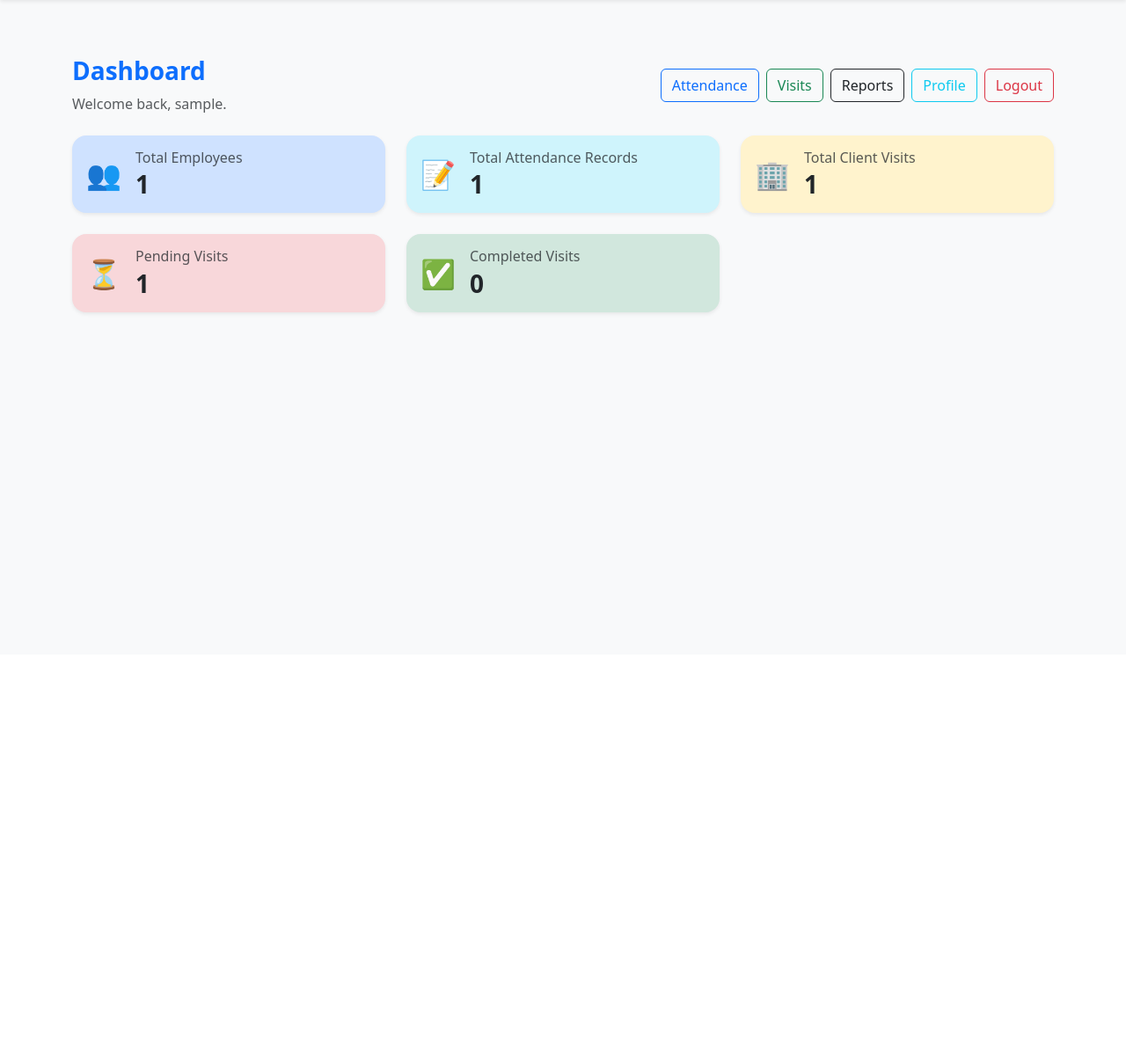
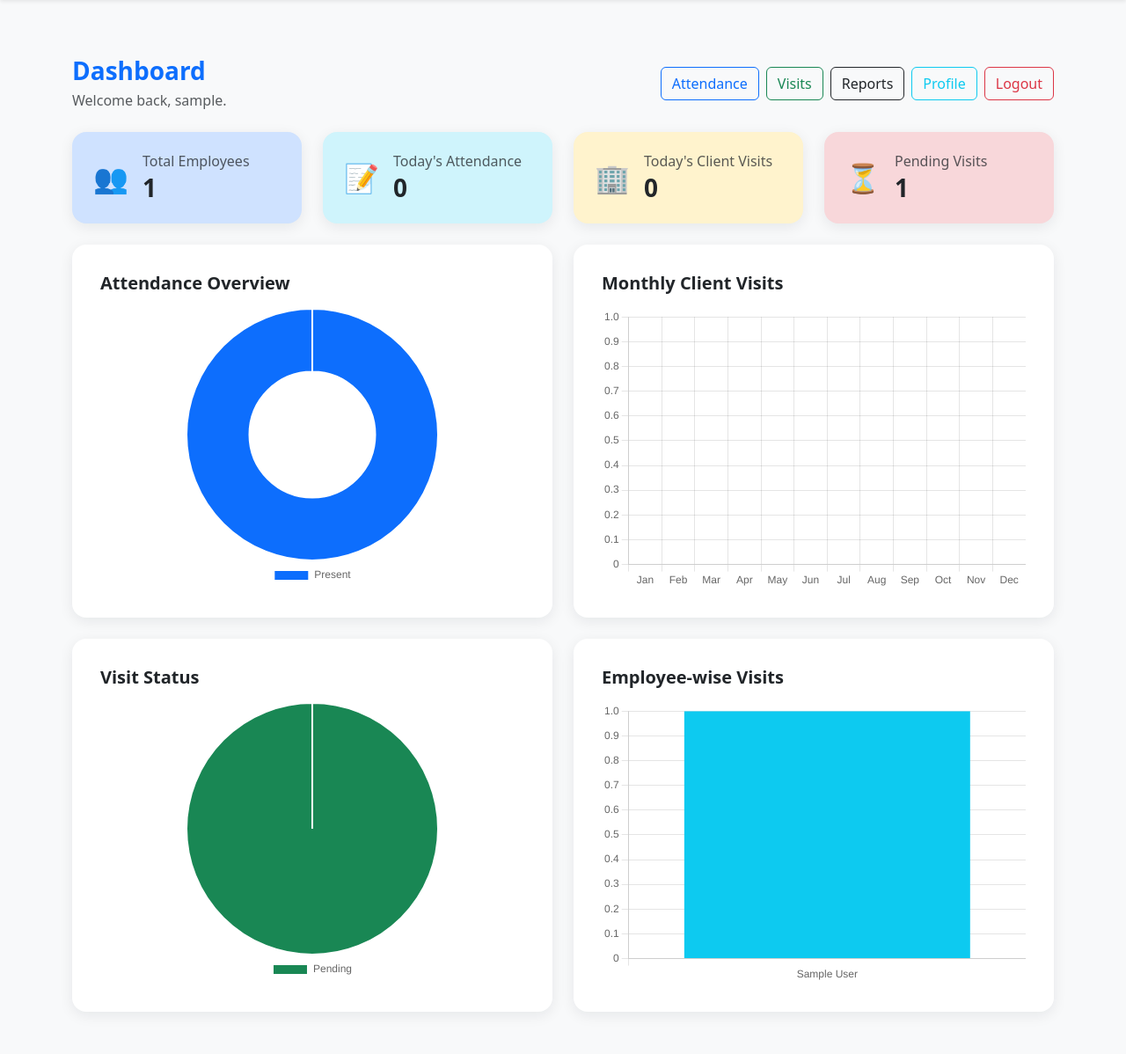
Before and after one commit to Akshatha2312/Field-Visit-Tracker, a Django app: page /dashboard/ in a window 1280 px wide. Shown: the part 56-1254 px from the top of the page at 88% size. Before the commit the page ends 414 px from the top, so only its background shows below. Run offline with Django 5.2, Linux system fonts and the light colour scheme; a user stored in the database is signed in; tables that the repository leaves empty hold one stand-in row (values such as "Sample post").

Commit message:
Analytics Dashboard

```diff
--- a/dashboard/urls.py
+++ b/dashboard/urls.py
@@ -1,10 +1,11 @@
 from django.urls import path
 
-from .views import dashboard, home, login_view, logout_view
+from .views import analytics_data, dashboard, home, login_view, logout_view
 
 urlpatterns = [
     path('', home, name='home'),
     path('login/', login_view, name='login'),
     path('logout/', logout_view, name='logout'),
     path('dashboard/', dashboard, name='dashboard'),
+    path('dashboard/analytics-data/', analytics_data, name='analytics_data'),
 ]
--- a/dashboard/views.py
+++ b/dashboard/views.py
@@ -1,7 +1,10 @@
 from django.contrib.auth import login, logout
 from django.contrib.auth.decorators import login_required
 from django.contrib.auth.forms import AuthenticationForm
+from django.db.models import Count
+from django.http import JsonResponse
 from django.shortcuts import redirect, render
+from django.utils import timezone
 
 from attendance.models import Attendance
 from employee.models import Employee
@@ -35,9 +38,73 @@ def logout_view(request):
 def dashboard(request):
     stats = {
         'total_employees': Employee.objects.count(),
-        'total_attendance_records': Attendance.objects.count(),
-        'total_client_visits': ClientVisit.objects.count(),
+        'todays_attendance': Attendance.objects.filter(date=timezone.localdate()).count(),
+        'todays_client_visits': ClientVisit.objects.filter(visit_date=timezone.localdate()).count(),
         'pending_visits': ClientVisit.objects.filter(status=ClientVisit.Status.PENDING).count(),
-        'completed_visits': ClientVisit.objects.filter(status=ClientVisit.Status.COMPLETED).count(),
     }
     return render(request, 'dashboard.html', {'stats': stats})
+
+
+@login_required(login_url='login')
+def analytics_data(request):
+    today = timezone.localdate()
+    current_year = today.year
+
+    attendance_status_data = (
+        Attendance.objects.values('status').annotate(count=Count('id')).order_by('status')
+    )
+    attendance_labels = []
+    attendance_values = []
+    for item in attendance_status_data:
+        attendance_labels.append(item['status'])
+        attendance_values.append(item['count'])
+
+    monthly_visits = (
+        ClientVisit.objects.filter(visit_date__year=current_year)
+        .values('visit_date__month')
+        .annotate(count=Count('id'))
+        .order_by('visit_date__month')
+    )
+    month_names = [
+        'Jan', 'Feb', 'Mar', 'Apr', 'May', 'Jun', 'Jul', 'Aug', 'Sep', 'Oct', 'Nov', 'Dec'
+    ]
+    monthly_labels = []
+    monthly_values = []
+    for month_index in range(1, 13):
+        month_entry = next((item for item in monthly_visits if item['visit_date__month'] == month_index), None)
+        monthly_labels.append(month_names[month_index - 1])
+        monthly_values.append(month_entry['count'] if month_entry else 0)
+
+    visit_status_data = (
+        ClientVisit.objects.values('status').annotate(count=Count('id')).order_by('status')
+    )
+    visit_status_labels = []
+    visit_status_values = []
+    for item in visit_status_data:
+        visit_status_labels.append(item['status'])
+        visit_status_values.append(item['count'])
+
+    employee_visits = (
+        ClientVisit.objects.values('employee__name').annotate(count=Count('id')).order_by('-count', 'employee__name')
+    )
+    employee_labels = [item['employee__name'] for item in employee_visits]
+    employee_values = [item['count'] for item in employee_visits]
+
+    return JsonResponse({
+        'attendance': {
+            'labels': attendance_labels,
+            'values': attendance_values,
+        },
+        'monthly_visits': {
+            'labels': monthly_labels,
+            'values': monthly_values,
+        },
+        'visit_status': {
+            'labels': visit_status_labels,
+            'values': visit_status_values,
+        },
+        'employee_visits': {
+            'labels': employee_labels,
+            'values': employee_values,
+        },
+    })
--- a/templates/dashboard.html
+++ b/templates/dashboard.html
@@ -4,12 +4,12 @@
 
 {% block content %}
 <div class="container py-5">
-    <div class="d-flex justify-content-between align-items-center mb-4">
+    <div class="d-flex justify-content-between align-items-center mb-4 flex-wrap gap-3">
         <div>
-            <h1 class="h3 fw-bold text-primary">Dashboard</h1>
+            <h1 class="h3 fw-bold text-primary mb-1">Dashboard</h1>
             <p class="text-muted mb-0">Welcome back, {{ request.user.username }}.</p>
         </div>
-        <div class="d-flex gap-2">
+        <div class="d-flex gap-2 flex-wrap">
             <a href="{% url 'attendance:dashboard' %}" class="btn btn-outline-primary">Attendance</a>
             <a href="{% url 'visits:list' %}" class="btn btn-outline-success">Visits</a>
             <a href="{% url 'reports:dashboard' %}" class="btn btn-outline-dark">Reports</a>
@@ -18,10 +18,10 @@
         </div>
     </div>
 
-    <div class="row g-4">
-        <div class="col-sm-6 col-lg-4">
+    <div class="row g-4 mb-4">
+        <div class="col-sm-6 col-xl-3">
             <div class="card shadow-sm border-0 rounded-4 h-100 bg-primary-subtle">
-                <div class="card-body d-flex align-items-center">
+                <div class="card-body d-flex align-items-center p-4">
                     <div class="me-3 fs-2">👥</div>
                     <div>
                         <h6 class="text-muted mb-1">Total Employees</h6>
@@ -31,33 +31,33 @@
             </div>
         </div>
 
-        <div class="col-sm-6 col-lg-4">
+        <div class="col-sm-6 col-xl-3">
             <div class="card shadow-sm border-0 rounded-4 h-100 bg-info-subtle">
-                <div class="card-body d-flex align-items-center">
+                <div class="card-body d-flex align-items-center p-4">
                     <div class="me-3 fs-2">📝</div>
                     <div>
-                        <h6 class="text-muted mb-1">Total Attendance Records</h6>
-                        <h3 class="fw-bold mb-0">{{ stats.total_attendance_records }}</h3>
+                        <h6 class="text-muted mb-1">Today's Attendance</h6>
+                        <h3 class="fw-bold mb-0">{{ stats.todays_attendance }}</h3>
                     </div>
                 </div>
             </div>
         </div>
 
-        <div class="col-sm-6 col-lg-4">
+        <div class="col-sm-6 col-xl-3">
             <div class="card shadow-sm border-0 rounded-4 h-100 bg-warning-subtle">
-                <div class="card-body d-flex align-items-center">
+                <div class="card-body d-flex align-items-center p-4">
                     <div class="me-3 fs-2">🏢</div>
                     <div>
-                        <h6 class="text-muted mb-1">Total Client Visits</h6>
-                        <h3 class="fw-bold mb-0">{{ stats.total_client_visits }}</h3>
+                        <h6 class="text-muted mb-1">Today's Client Visits</h6>
+                        <h3 class="fw-bold mb-0">{{ stats.todays_client_visits }}</h3>
                     </div>
                 </div>
             </div>
         </div>
 
-        <div class="col-sm-6 col-lg-4">
+        <div class="col-sm-6 col-xl-3">
             <div class="card shadow-sm border-0 rounded-4 h-100 bg-danger-subtle">
-                <div class="card-body d-flex align-items-center">
+                <div class="card-body d-flex align-items-center p-4">
                     <div class="me-3 fs-2">⏳</div>
                     <div>
                         <h6 class="text-muted mb-1">Pending Visits</h6>
@@ -66,18 +66,143 @@
                 </div>
             </div>
         </div>
+    </div>
 
-        <div class="col-sm-6 col-lg-4">
-            <div class="card shadow-sm border-0 rounded-4 h-100 bg-success-subtle">
-                <div class="card-body d-flex align-items-center">
-                    <div class="me-3 fs-2">✅</div>
-                    <div>
-                        <h6 class="text-muted mb-1">Completed Visits</h6>
-                        <h3 class="fw-bold mb-0">{{ stats.completed_visits }}</h3>
+    <div class="row g-4">
+        <div class="col-md-6">
+            <div class="card shadow-sm border-0 rounded-4 h-100 p-3">
+                <div class="card-body d-flex flex-column">
+                    <h5 class="card-title fw-semibold mb-3">Attendance Overview</h5>
+                    <div class="d-flex justify-content-center align-items-center flex-grow-1 chart-shell">
+                        <canvas id="attendanceChart" class="w-100"></canvas>
+                    </div>
+                </div>
+            </div>
+        </div>
+
+        <div class="col-md-6">
+            <div class="card shadow-sm border-0 rounded-4 h-100 p-3">
+                <div class="card-body d-flex flex-column">
+                    <h5 class="card-title fw-semibold mb-3">Monthly Client Visits</h5>
+                    <div class="d-flex justify-content-center align-items-center flex-grow-1 chart-shell">
+                        <canvas id="monthlyVisitsChart" class="w-100"></canvas>
+                    </div>
+                </div>
+            </div>
+        </div>
+
+        <div class="col-md-6">
+            <div class="card shadow-sm border-0 rounded-4 h-100 p-3">
+                <div class="card-body d-flex flex-column">
+                    <h5 class="card-title fw-semibold mb-3">Visit Status</h5>
+                    <div class="d-flex justify-content-center align-items-center flex-grow-1 chart-shell">
+                        <canvas id="visitStatusChart" class="w-100"></canvas>
+                    </div>
+                </div>
+            </div>
+        </div>
+
+        <div class="col-md-6">
+            <div class="card shadow-sm border-0 rounded-4 h-100 p-3">
+                <div class="card-body d-flex flex-column">
+                    <h5 class="card-title fw-semibold mb-3">Employee-wise Visits</h5>
+                    <div class="d-flex justify-content-center align-items-center flex-grow-1 chart-shell">
+                        <canvas id="employeeVisitsChart" class="w-100"></canvas>
                     </div>
                 </div>
             </div>
         </div>
     </div>
 </div>
+
+<style>
+    .chart-shell {
+        min-height: 320px;
+        max-height: 320px;
+        overflow: hidden;
+    }
+
+    .card {
+        box-shadow: 0 0.25rem 1rem rgba(15, 23, 42, 0.08) !important;
+    }
+</style>
+
+<script src="https://cdn.jsdelivr.net/npm/chart.js"></script>
+<script>
+    document.addEventListener('DOMContentLoaded', function () {
+        fetch('{% url "analytics_data" %}')
+            .then(response => response.json())
+            .then(data => {
+                const attendanceCtx = document.getElementById('attendanceChart');
+                new Chart(attendanceCtx, {
+                    type: 'doughnut',
+                    data: {
+                        labels: data.attendance.labels,
+                        datasets: [{
+                            data: data.attendance.values,
+                            backgroundColor: ['#0d6efd', '#dc3545']
+                        }]
+                    },
+                    options: {
+                        responsive: true,
+                        maintainAspectRatio: false,
+                        plugins: { legend: { position: 'bottom' } }
+                    }
+                });
+
+                const monthlyCtx = document.getElementById('monthlyVisitsChart');
+                new Chart(monthlyCtx, {
+                    type: 'bar',
+                    data: {
+                        labels: data.monthly_visits.labels,
+                        datasets: [{
+                            label: 'Visits',
+                            data: data.monthly_visits.values,
+                            backgroundColor: '#198754'
+                        }]
+                    },
+                    options: {
+                        responsive: true,
+                        maintainAspectRatio: false,
+                        plugins: { legend: { display: false } }
+                    }
+                });
+
+                const visitStatusCtx = document.getElementById('visitStatusChart');
+                new Chart(visitStatusCtx, {
+                    type: 'pie',
+                    data: {
+                        labels: data.visit_status.labels,
+                        datasets: [{
+                            data: data.visit_status.values,
+                            backgroundColor: ['#198754', '#ffc107']
+                        }]
+                    },
+                    options: {
+                        responsive: true,
+                        maintainAspectRatio: false,
+                        plugins: { legend: { position: 'bottom' } }
+                    }
+                });
+
+                const employeeVisitsCtx = document.getElementById('employeeVisitsChart');
+                new Chart(employeeVisitsCtx, {
+                    type: 'bar',
+                    data: {
+                        labels: data.employee_visits.labels,
+                        datasets: [{
+                            label: 'Visits',
+                            data: data.employee_visits.values,
+                            backgroundColor: '#0dcaf0'
+                        }]
+                    },
+                    options: {
+                        responsive: true,
+                        maintainAspectRatio: false,
+                        plugins: { legend: { display: false } }
+                    }
+                });
+            });
+    });
+</script>
 {% endblock %}
```
